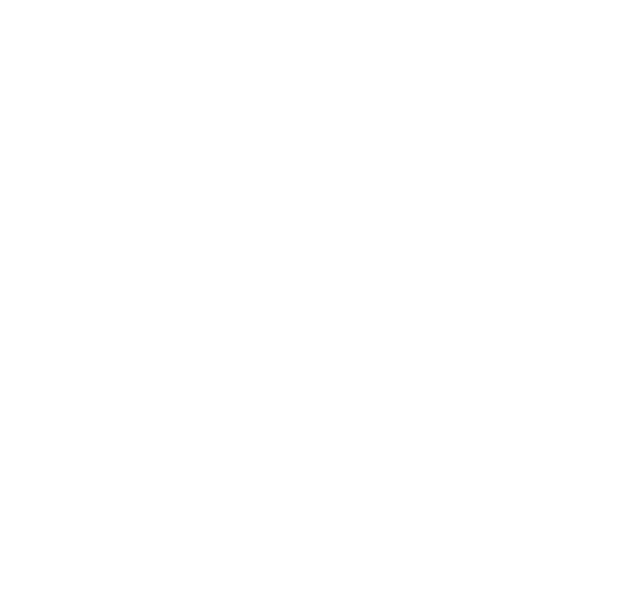
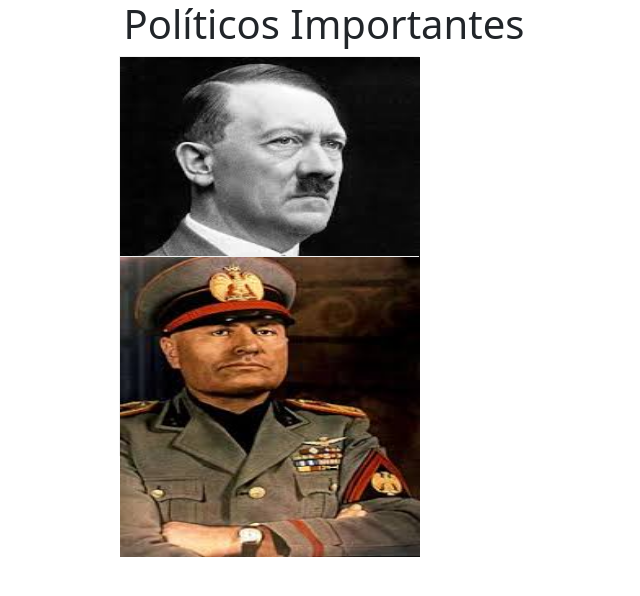
Before and after one commit to patoet36/TP-Final-Campenni-Corti-Lentino-Dominguez-Silva, a plain HTML site: page paginas/pagPoliticos.html in a window 1280 px wide. Shown: the whole page, without its empty margins (316-956 px from the left). Drawn offline with nearby package versions, Linux system fonts and the light colour scheme.

Commit message:
hola, actualizo

```diff
--- a/css/pagPoliticos.css
+++ b/css/pagPoliticos.css
@@ -1 +1,54 @@
-dfgjdhgf7yusdfuysdavfhvsdgsydg
+*{
+    margin: 0;
+    padding: 0;
+}
+
+h1{
+    justify-content: center;
+    display: flex;
+}
+
+
+
+.flip-card {
+    background-color: transparent;
+    width: 300px;
+    height: 200px;
+    border: 1px solid #f1f1f1;
+    perspective: 1000px;
+  }
+
+  .flip-card-inner {
+    position: relative;
+    width: 100%;
+    height: 300px;
+    text-align: center;
+    transition: transform 0.8s;
+    transform-style: preserve-3d;
+  }
+
+
+  .flip-card:hover .flip-card-inner {
+    transform: rotateY(180deg);
+  }
+
+
+  .flip-card-front, .flip-card-back {
+    position: absolute;
+    width: 100%;
+    height: 100%;
+    -webkit-backface-visibility: hidden;
+    backface-visibility: hidden;
+  }
+
+
+  .flip-card-front {
+    background-color: #bbb;
+    color: black;
+  }
+
+  .flip-card-back {
+    background-color: black;
+    color: white;
+    transform: rotateY(180deg);
+  }
--- a/paginas/pagPoliticos.html
+++ b/paginas/pagPoliticos.html
@@ -0,0 +1,45 @@
+<!DOCTYPE html>
+<html lang="en">
+<head>
+    <link rel="stylesheet" href="../css/pagPoliticos.css">
+    <script src="https://cdn.jsdelivr.net/npm/bootstrap@5.3.2/dist/js/bootstrap.bundle.min.js" integrity="sha384-C6RzsynM9kWDrMNeT87bh95OGNyZPhcTNXj1NW7RuBCsyN/o0jlpcV8Qyq46cDfL" crossorigin="anonymous"></script>
+    <link href="https://cdn.jsdelivr.net/npm/bootstrap@5.3.2/dist/css/bootstrap.min.css" rel="stylesheet" integrity="sha384-T3c6CoIi6uLrA9TneNEoa7RxnatzjcDSCmG1MXxSR1GAsXEV/Dwwykc2MPK8M2HN" crossorigin="anonymous">
+    <link rel="icon" href="../assets/favicon/favicon.png" type="image/x-icon">
+    <meta charset="UTF-8">
+    <meta name="viewport" content="width=device-width, initial-scale=1.0">
+    <title>Políticos de la Época</title>
+</head>
+<body>
+    <div>
+        <h1>Políticos Importantes</h1>
+    </div>
+    <div class="row">
+        <div class="container col-lg-4">
+            <div class="flip-card">
+                <div class="flip-card-inner">
+                  <div class="flip-card-front">
+                    <img src="../assets/imagenes/descarga.jpg" alt="Avatar" style="width:300px;height:300px;">
+                  </div>
+                  <div class="flip-card-back">
+                    <h1>Adolf Hitler</h1>
+                    <p>Adolf Hitler (1889-1945) fue el dictador de la Alemania nazi. Líder del Partido Nazi, promovió el nacionalismo y el antisemitismo, lo que llevó a la Segunda Guerra Mundial. Durante su régimen, se perpetró el Holocausto, donde millones de judíos y otros grupos fueron asesinados. Su gobierno terminó con su suicidio en 1945 tras la derrota de Alemania.</p>
+                  </div>
+                </div>
+              </div>
+              <div class="flip-card">
+                <div class="flip-card-inner">
+                  <div class="flip-card-front">
+                    <img src="../assets/imagenes/musolini.jpg" alt="Avatar" style="width:300px;height:300px;">
+                  </div>
+                  <div class="flip-card-back">
+                    <h1>Adolf Hitler</h1>
+                    <p></p>
+                  </div>
+                </div>
+              </div>
+        </div>
+    </div>
+
+
+</body>
+</html>
```
Also changed, not shown: assets/imagenes/descarga.jpg (added), assets/imagenes/musolini.jpg (added).
